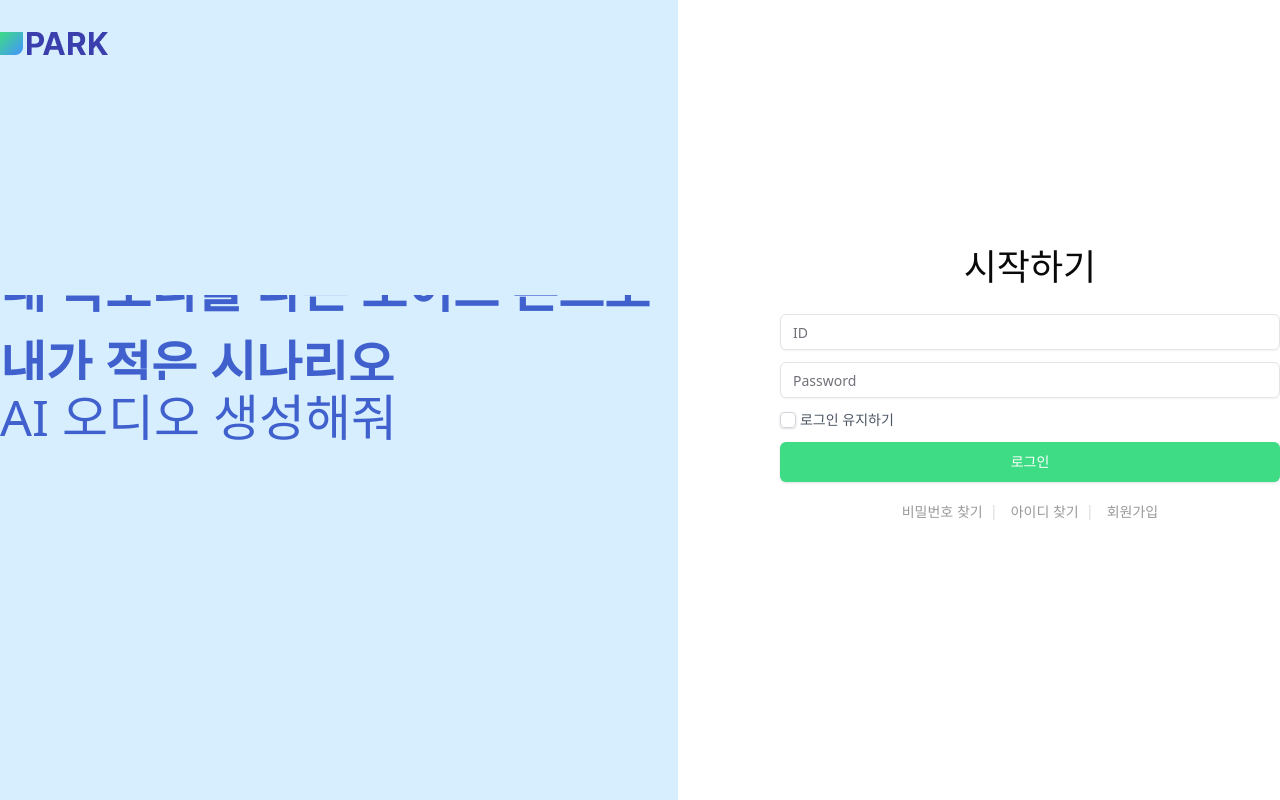
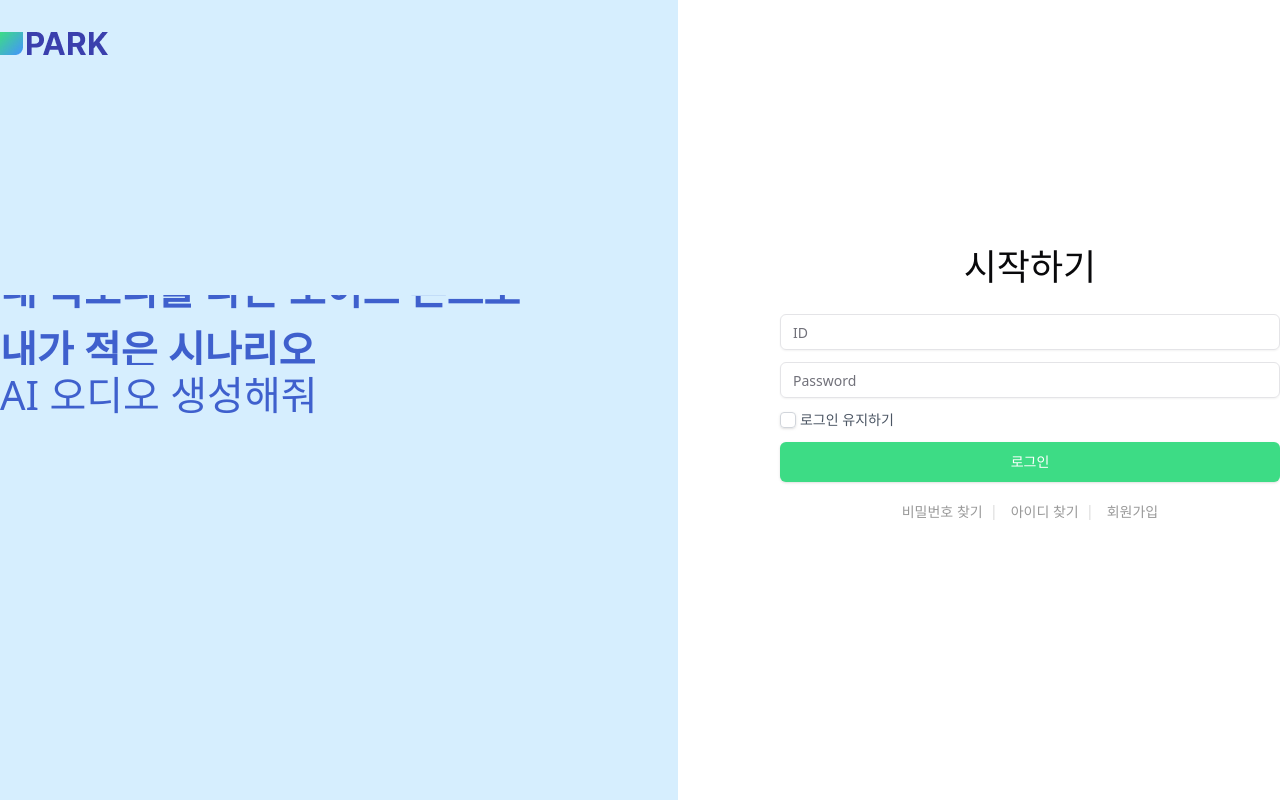
Before and after one commit to FC-DEV-FinalProject/FinalProject_5RE5_FE, a React (Vite) app: page /signin in a window 1280 px wide. Built offline with nearby package versions, Linux system fonts and the light colour scheme; no server answers.

Commit message:
design: 로그인페이지 텍스트 슬라이드 수정, 배경 수정

```diff
--- a/src/components/login/TextSlide.tsx
+++ b/src/components/login/TextSlide.tsx
@@ -4,20 +4,20 @@ const TextSlide = () => {
   return (
     <>
       <div
-        className={`mt-[240px] h-[85px] overflow-hidden ${styles.textSlideAnimation}`}
+        className={`mt-[240px] h-[70px] overflow-hidden ${styles.textSlideAnimation}`}
       >
-        <p className='text-[50px] font-bold text-blue-7'>내가 적은 시나리오</p>
-        <p className='text-[50px] font-bold text-blue-7'>
+        <p className='text-[40px] font-bold text-blue-7'>내가 적은 시나리오</p>
+        <p className='text-[40px] font-bold text-blue-7'>
           10개의 보이스 파일로
         </p>
-        <p className='text-[50px] font-bold text-blue-7'>로마 신화 대본으로</p>
-        <p className='text-[50px] font-bold text-blue-7'>
+        <p className='text-[40px] font-bold text-blue-7'>로마 신화 대본으로</p>
+        <p className='text-[40px] font-bold text-blue-7'>
           내 목소리를 다른 보이스 톤으로
         </p>
-        <p className='text-[50px] font-bold text-blue-7'>내가 적은 시나리오</p>
+        <p className='text-[40px] font-bold text-blue-7'>내가 적은 시나리오</p>
       </div>
 
-      <p className='text-[50px] text-blue-7'>AI 오디오 생성해줘</p>
+      <p className='text-[40px] text-blue-7'>AI 오디오 생성해줘</p>
     </>
   );
 };
--- a/src/layout/Layout.tsx
+++ b/src/layout/Layout.tsx
@@ -12,6 +12,9 @@ const Layout = () => {
         background: 'linear-gradient(to right, #D6EEFE 50%, #fff 50%)',
       });
     }
+    return () => {
+      setStyle(null);
+    };
   }, [path]);
 
   return (
--- a/src/pages/SignIn.tsx
+++ b/src/pages/SignIn.tsx
@@ -172,7 +172,8 @@ const SignIn = () => {
 
           <ul className='text-[#999] text-sm mx-auto flex max-w-[300px] gap-7'>
             <li className='after:content-["|"] after:absolute after:right-[-15px] after:top-[-1px] relative after:text-[#d9d9d9]'>
-              <Link to='/reset-password'>비밀번호 찾기</Link>
+              {/* <Link to='/reset-password'>비밀번호 찾기</Link> */}
+              <p className='cursor-pointer'>비밀번호 찾기</p>
             </li>
             <li className='after:content-["|"] after:absolute after:right-[-15px] after:top-[-1px] relative after:text-[#d9d9d9]'>
               <Link to=''>아이디 찾기</Link>
```
